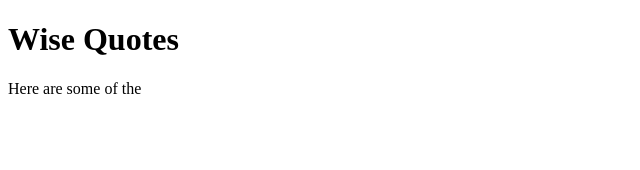
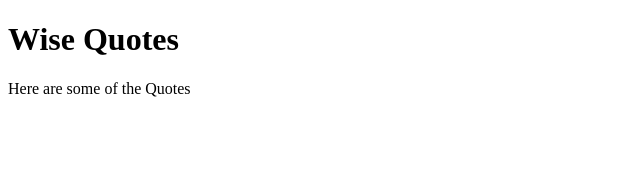
Before and after one commit to vique254/Wise-Qoutes, an Angular app: page / in a window 1280 px wide. Shown: the top 170 px of the page, without its empty margins (0-640 px from the left). Built offline with nearby package versions, Linux system fonts and the light colour scheme.

Commit message:
create a property named quotes

```diff
--- a/src/app/app.component.ts
+++ b/src/app/app.component.ts
@@ -6,5 +6,5 @@ import { Component } from '@angular/core';
   styleUrls: ['./app.component.css']
 })
 export class AppComponent {
-  title = 'Quotes';
+  quotes = 'Quotes'
 }
```
